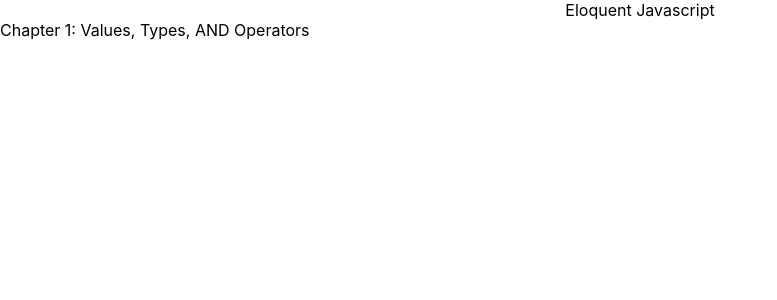
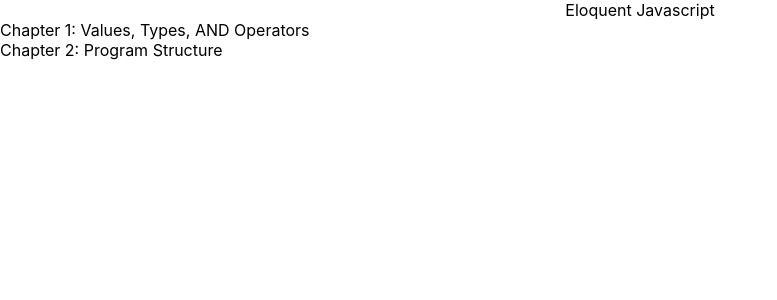
Before and after one commit to tomoiagahoratiu/Eloquent-JS, a React (Create React App) app: page / in a window 1280 px wide. Shown: the top 300 px of the page, without its empty margins (0-777 px from the left). Built offline with nearby package versions, Linux system fonts and the light colour scheme.

Commit message:
Initial commit

```diff
--- a/src/App.js
+++ b/src/App.js
@@ -7,6 +7,7 @@ function App() {
       Eloquent Javascript
     </div>
     <div>Chapter 1: Values, Types, AND Operators</div>
+    <div>Chapter 2: Program Structure</div>
     </>
   );
 }
```
Also changed, not shown: 1 other file (tests, documents, lock files or other folders).
